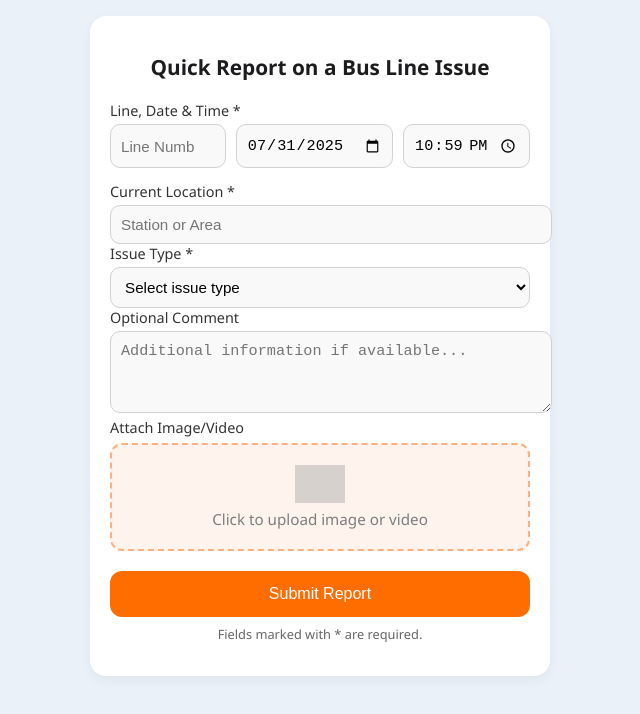
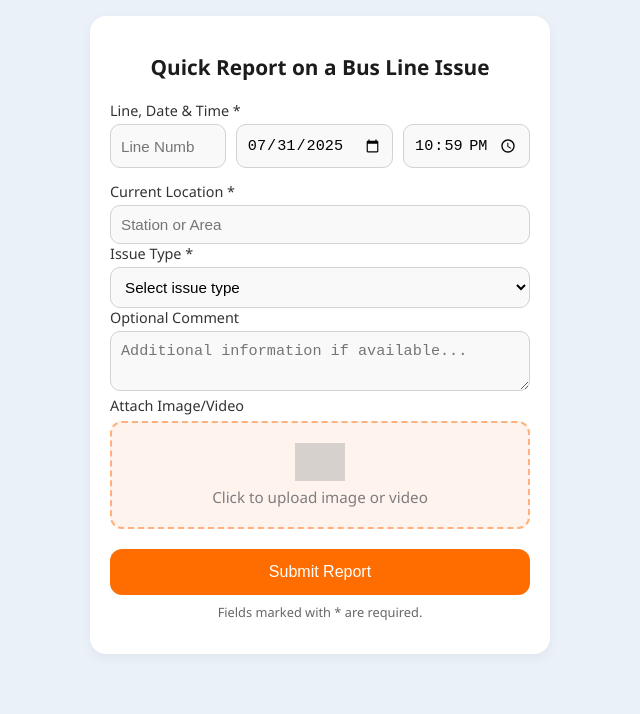
Before and after one commit to dawnidan/PASS, a plain HTML site: page quick_report_pass.html in a window 1280 px wide. Shown: the whole page, without its empty margins (320-960 px from the left). Drawn offline with Linux system fonts and the light colour scheme; grey boxes are pictures that could not be loaded.

Commit message:
Update quick_report_pass.html
Signed-off-by: dawnidan <shacharadi32@gmail.com>

```diff
--- a/quick_report_pass.html
+++ b/quick_report_pass.html
@@ -65,6 +65,12 @@
       resize: vertical;
       min-height: 60px;
       max-height: 150px;
+    }
+
+    .fullwidth-input {
+      width: 100%;
+      box-sizing: border-box;
+      min-width: 100%;
     }
 
     button {
@@ -157,7 +163,7 @@
       </div>
 
       <label for="location">Current Location *</label>
-      <input type="text" id="location" name="location" placeholder="Station or Area" required>
+      <input type="text" id="location" name="location" class="fullwidth-input" placeholder="Station or Area" required>
 
       <label for="issueType">Issue Type *</label>
       <select id="issueType" name="issueType" required>
@@ -169,7 +175,7 @@
       </select>
 
       <label for="description">Optional Comment</label>
-      <textarea id="description" name="description" maxlength="1000" placeholder="Additional information if available..."></textarea>
+      <textarea id="description" name="description" class="fullwidth-input" maxlength="1000" placeholder="Additional information if available..."></textarea>
 
       <label for="attachment">Attach Image/Video</label>
       <label for="attachment" class="upload-area">
```
